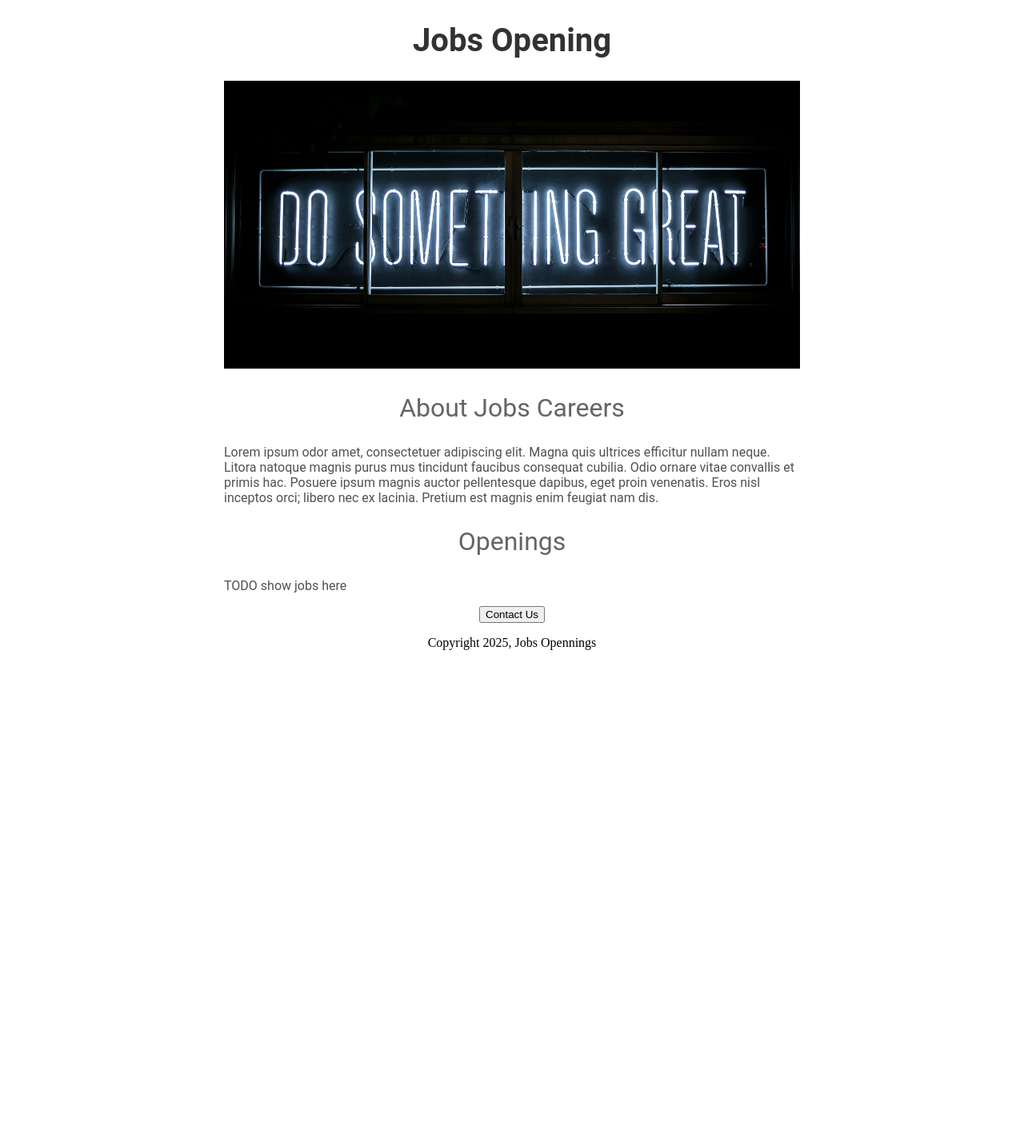
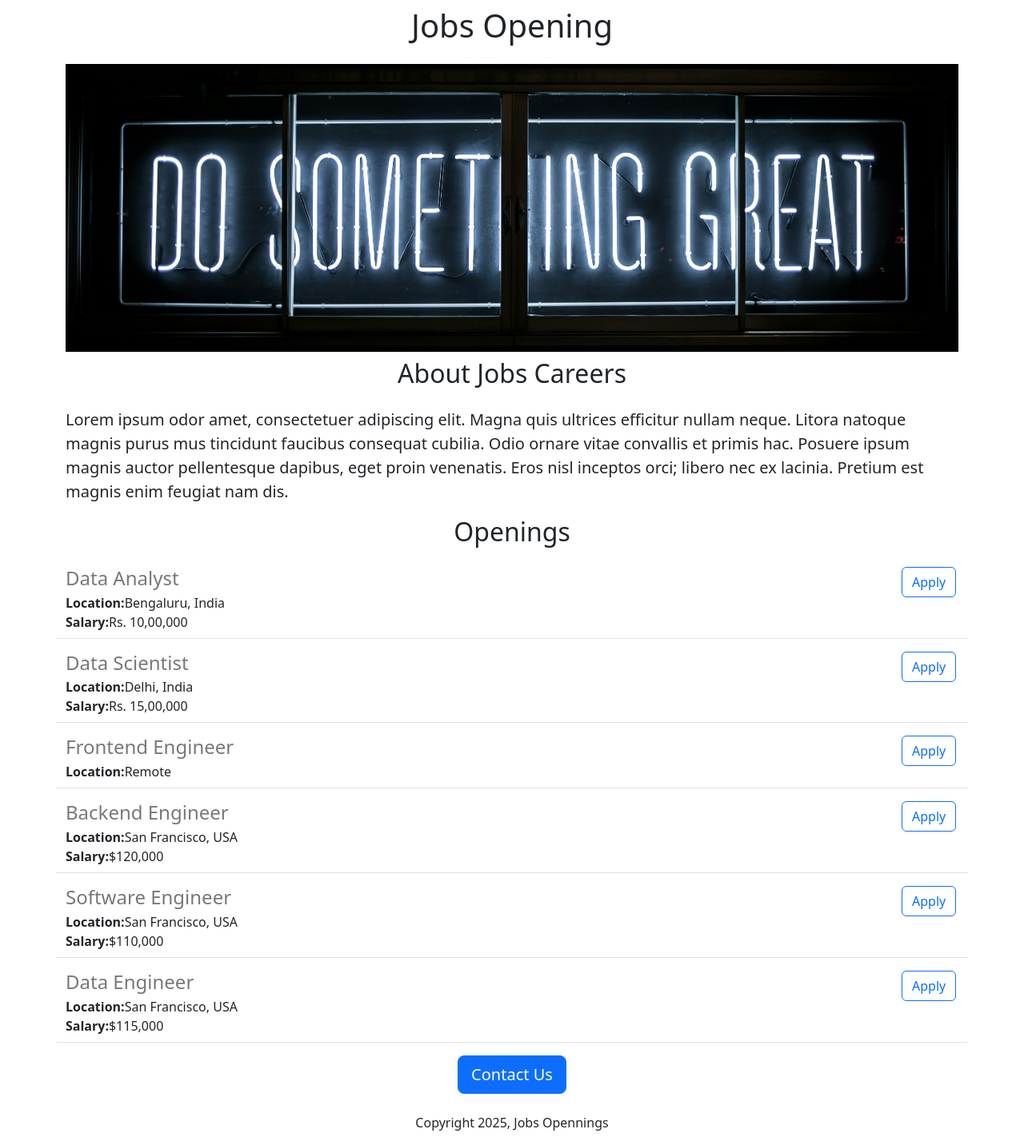
Before and after one commit to Root-X-Admin/Jobs-Opening, a Flask app: page / in a window 1280 px wide. Shown: the whole page at 80% size. Before the commit the page ends 813 px from the top, so only its background shows below. Run offline with Flask 3, Linux system fonts and the light colour scheme.

Commit message:
added dynamic data and api route

```diff
--- a/app.py
+++ b/app.py
@@ -1,11 +1,47 @@
-from flask import Flask, render_template
+from flask import Flask, render_template, jsonify
 
 app = Flask(__name__)
+
+JOBS = [{
+    'id': 1,
+    'title': 'Data Analyst',
+    'location': 'Bengaluru, India',
+    'salary': 'Rs. 10,00,000'
+}, {
+    'id': 2,
+    'title': 'Data Scientist',
+    'location': 'Delhi, India',
+    'salary': 'Rs. 15,00,000'
+}, {
+    'id': 3,
+    'title': 'Frontend Engineer',
+    'location': 'Remote',
+}, {
+    'id': 4,
+    'title': 'Backend Engineer',
+    'location': 'San Francisco, USA',
+    'salary': '$120,000'
+}, {
+    'id': 5,
+    'title': 'Software Engineer',
+    'location': 'San Francisco, USA',
+    'salary': '$110,000'
+}, {
+    'id': 6,
+    'title': 'Data Engineer',
+    'location': 'San Francisco, USA',
+    'salary': '$115,000'
+}]
 
 
 @app.route("/")
 def hello_world():
-  return render_template('home.html')
+  return render_template('home.html', jobs=JOBS)
+
+
+@app.route("/api/jobs")
+def list_jobs():
+  return jsonify(JOBS)
 
 
 if __name__ == "__main__":
--- a/templates/home.html
+++ b/templates/home.html
@@ -4,47 +4,31 @@
   <meta charset="UTF-8">
   <meta http-equiv="X-UA-Compatible" content="IE=edge">
   <meta name="viewport" content="width=device-width, initial-scale=1.0">
+  <link href="https://cdn.jsdelivr.net/npm/bootstrap@5.3.3/dist/css/bootstrap.min.css" rel="stylesheet" integrity="sha384-QWTKZyjpPEjISv5WaRU9OFeRpok6YctnYmDr5pNlyT2bRjXh0JMhjY6hW+ALEwIH" crossorigin="anonymous">
   <title>Home Page</title>
   <style>
-    h1{
-      font-size: 40px;
-      font-family: Roboto;
-      text-align: center;
-      color: rgb(50, 50, 50);
-    }
     #banner{
-      width: 100%;
-      height: 360px;
-      object-fit: cover;
-    }
-    h2{
-      font-family:Roboto;
-      font-size: 32px;
-      color: rgb(100, 100, 100);
-      text-align: center;
-      font-weight: normal;
-    }
-    #container{
-      max-width: 720px;
-      margin: 0 auto;
-    }
-    .bodytext{
-      font-family:Roboto;
-      color: rgb(80, 80, 80);
+      height:360px;
+      width:100%;
+      object-fit:cover;
     }
   </style>
 </head>
 <body>
-  <div id="container">
-    <h1>Jobs Opening</h1>
-    <img src="https://abe64565-3987-4da4-bf8b-9221479d5af0-00-2gheh7g5pf4d5.sisko.replit.dev/static/banner.jpg" height="320" id="banner">
-    <h2>About Jobs Careers</h2>
-    <p class="bodytext">Lorem ipsum odor amet, consectetuer adipiscing elit. Magna quis ultrices efficitur nullam neque. Litora natoque magnis purus mus tincidunt faucibus consequat cubilia. Odio ornare vitae convallis et primis hac. Posuere ipsum magnis auctor pellentesque dapibus, eget proin venenatis. Eros nisl inceptos orci; libero nec ex lacinia. Pretium est magnis enim feugiat nam dis.</p>
-    <h2>Openings</h2>
-    <p class="bodytext">TODO show jobs here</p>
-    <div style="text-align: center;">
-      <button>Contact Us</button>
-      <p>Copyright 2025, Jobs Opennings</p>
+  <div class="container">
+    <h1 class="text-center mt-2 mb-4">Jobs Opening</h1>
+    <img class="img-fluid" src="https://abe64565-3987-4da4-bf8b-9221479d5af0-00-2gheh7g5pf4d5.sisko.replit.dev/static/banner.jpg" height="320" id="banner">
+    <h2 class="text-center mt-2 mb-4">About Jobs Careers</h2>
+    <p class="lead">Lorem ipsum odor amet, consectetuer adipiscing elit. Magna quis ultrices efficitur nullam neque. Litora natoque magnis purus mus tincidunt faucibus consequat cubilia. Odio ornare vitae convallis et primis hac. Posuere ipsum magnis auctor pellentesque dapibus, eget proin venenatis. Eros nisl inceptos orci; libero nec ex lacinia. Pretium est magnis enim feugiat nam dis.</p>
+    <h2 class="text-center mt-2 mb-4"">Openings</h2>
+    <div>
+        {% for job in jobs %}
+          {% include 'jobitem.html' %}
+        {% endfor %}
+    </div>
+    <div class="text-center">
+      <button class="btn btn-primary btn-lg"">Contact Us</button>
+      <p class="tex-center mt-4"">Copyright 2025, Jobs Opennings</p>
     </div>
   </div>
 </body>
--- /dev/null
+++ b/templates/jobitem.html
@@ -0,0 +1,12 @@
+<div class="border-bottom row" style="margin-bottom:16px; padding-bottom:8px;">
+  <div class="col-11">
+    <h4 style="color:rgb(120,120,120); margin-bottom:4px; ">{{ job['title'] }}</h4>
+    <div><b>Location:</b>{{ job['location'] }}</div>
+    {% if 'salary' in job %}
+      <div><b>Salary:</b>{{ job['salary'] }}</div>
+    {% endif %}
+  </div>
+  <div class="col-1">
+    <button type="button" class="btn btn-outline-primary">Apply</button>
+  </div>
+</div>
```
